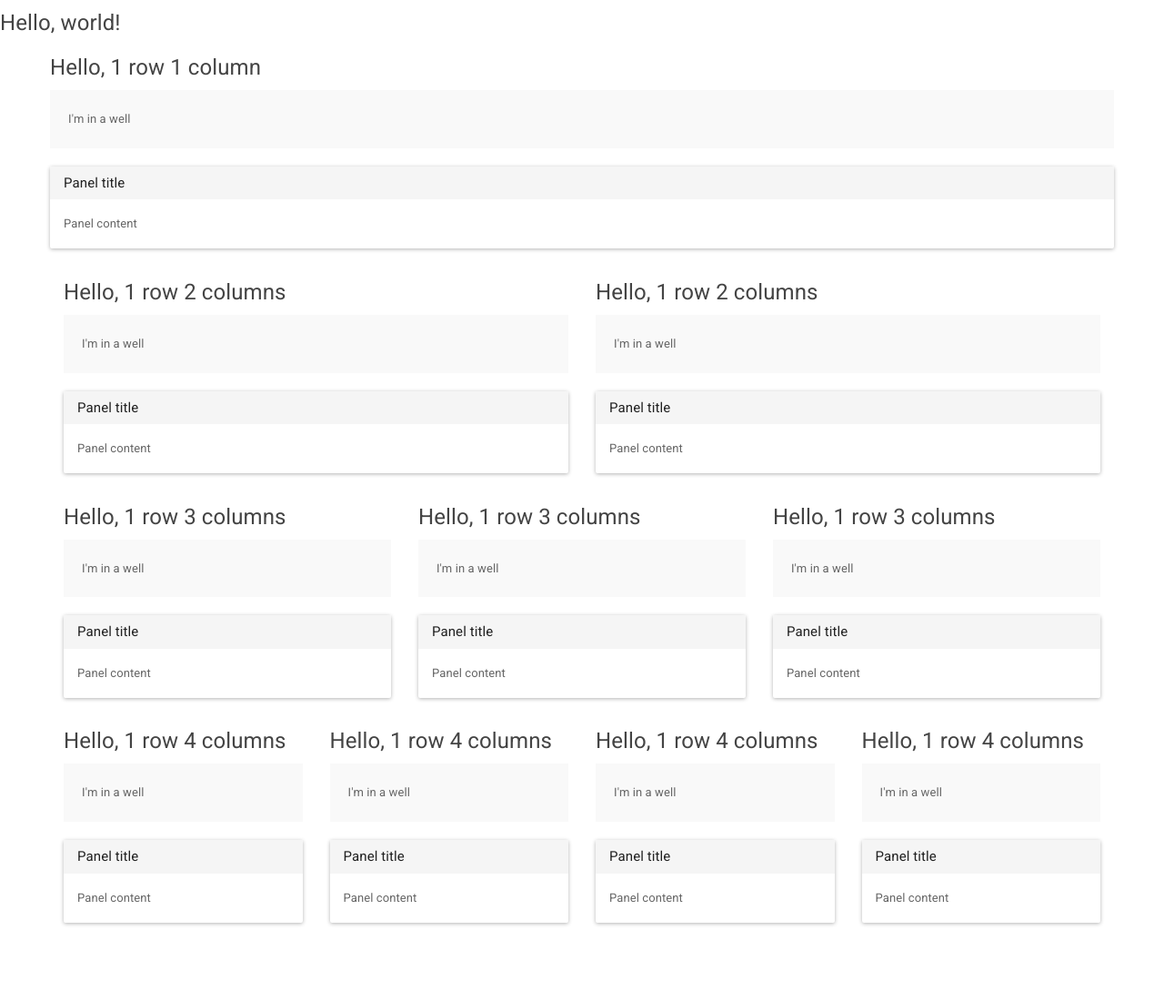
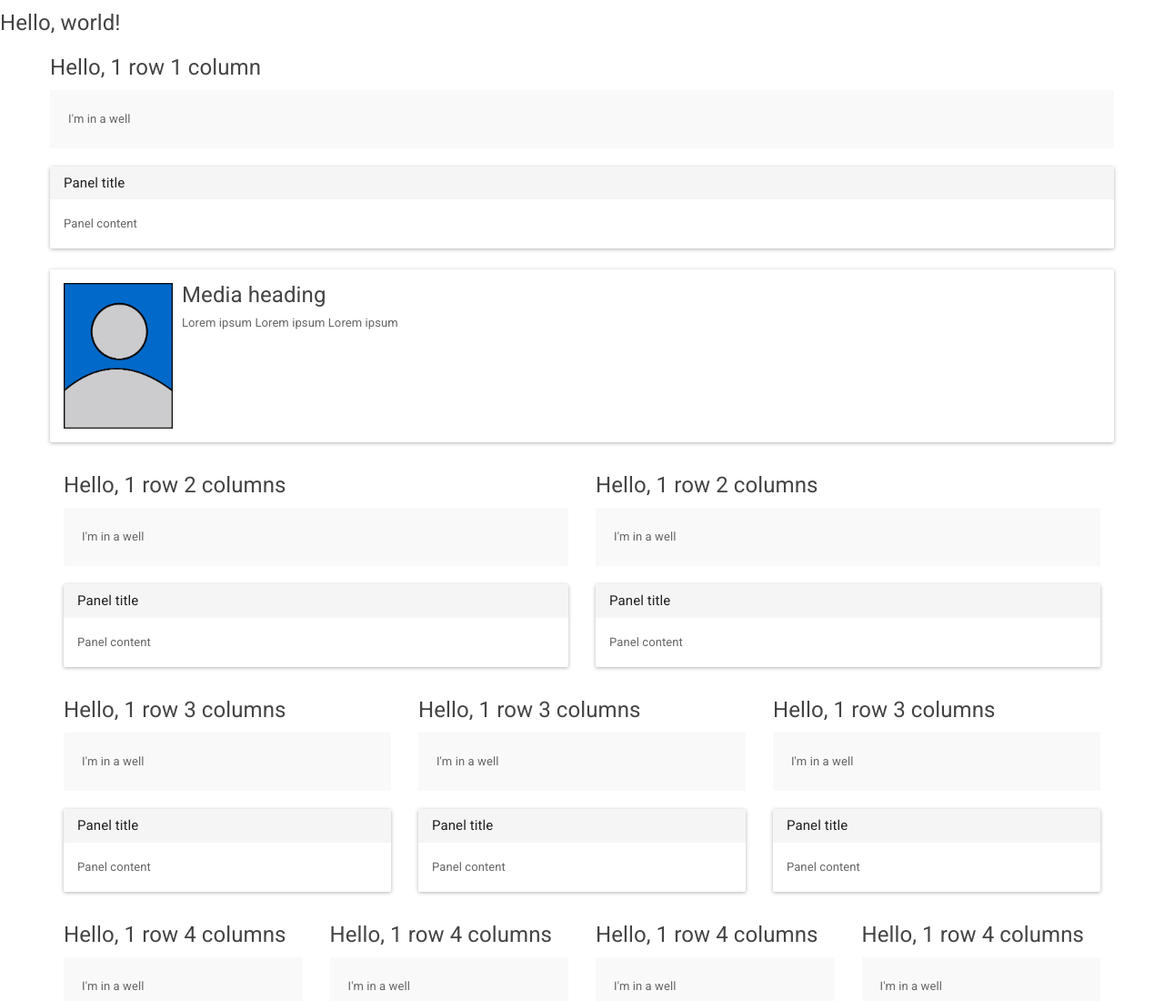
Before and after one commit to kukuhsain/learn-bootstrap-sass, a website: page index.html in a window 1280 px wide. Shown: the top 1100 px of the page at 91% size. Before the commit the page ends 1037 px from the top, so only its background shows below. Drawn offline with Linux system fonts and the light colour scheme.

Commit message:
Add images and apply media class of bootstrap to index.html

```diff
--- a/index.html
+++ b/index.html
@@ -31,6 +31,21 @@
           </div>
           <div class="panel-body">
             Panel content
+          </div>
+        </div>
+        <div class="panel panel-default">
+          <div class="panel-body">
+            <div class="media">
+              <div class="media-left">
+                <a href="#">
+                  <img class="media-object" src="/images/blue-person.png" width="120">
+                </a>
+              </div>
+              <div class="media-body">
+                <h4 class="media-heading">Media heading</h4>
+                Lorem ipsum Lorem ipsum Lorem ipsum
+              </div>
+            </div>
           </div>
         </div>
       </div>
```
Also changed, not shown: css/bootstrap.css (added), images/big-landscape.png (added), images/blue-person.png (added), images/bw-big-landscape.png (added), images/landscape-image.svg (added), images/person.svg (added), images/prambanan.jpg (added), images/red-person.png (added), images/small-landscape.png (added), images/softgrey-big-landscape.png (added), sass/_custom-components.scss (added).
